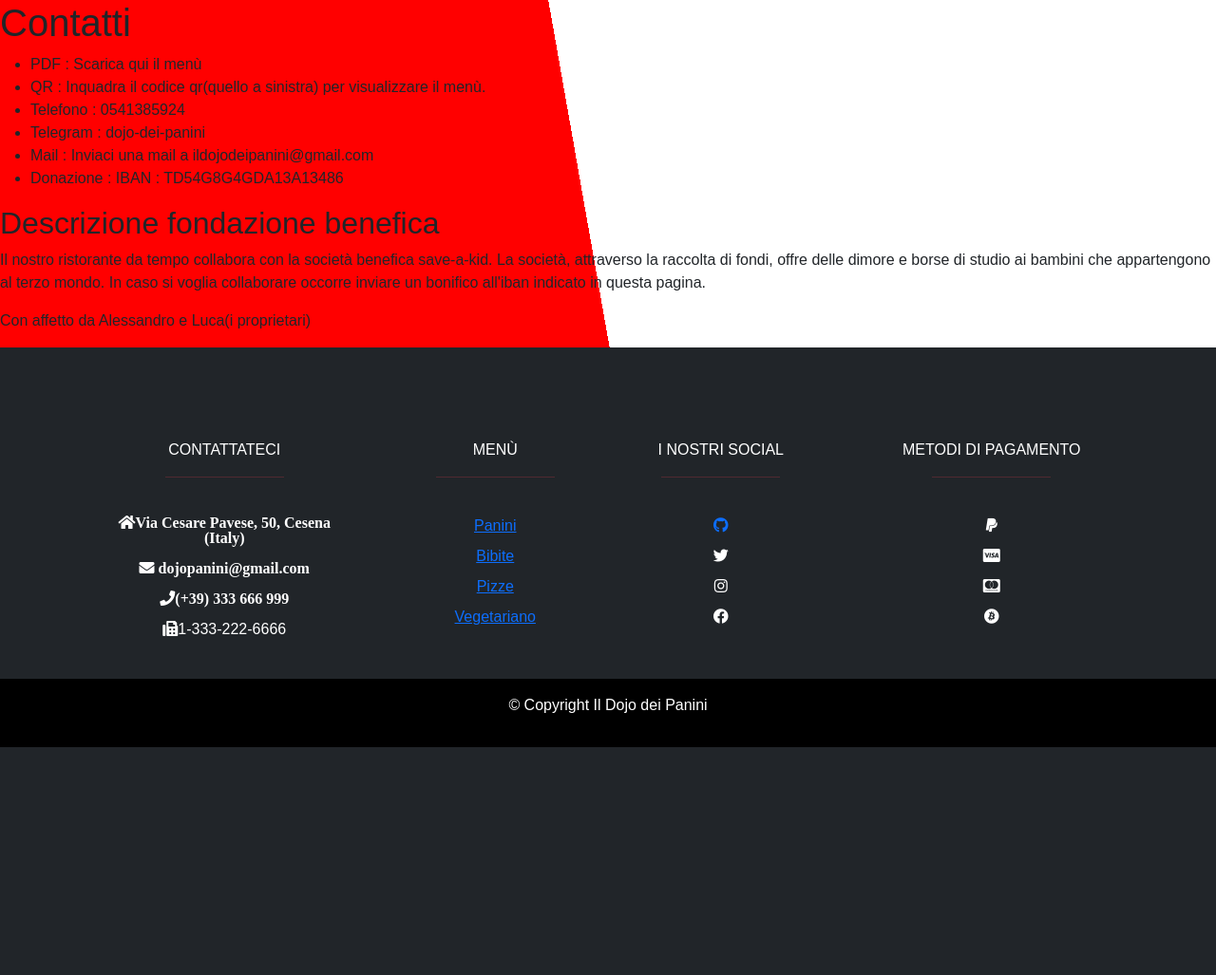
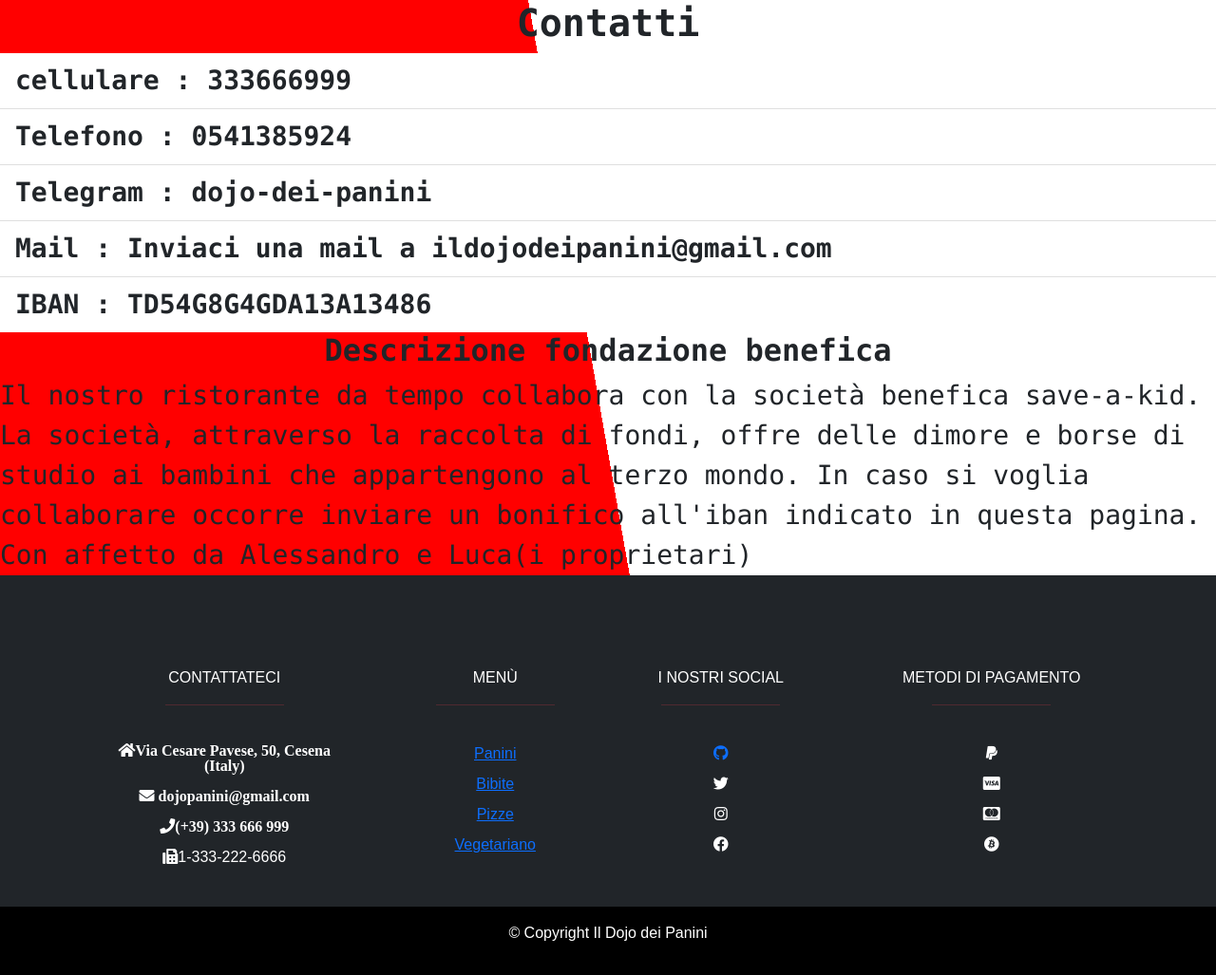
Before and after one commit to Luca-Ale/Il-dojo-dei-panini, a PHP site: page /contatti.php in a window 1280 px wide. Shown: the part 74-1101 px from the top of the page at 95% size. Before the commit the page ends 861 px from the top, so only its background shows below. Run offline with PHP 8.4, Linux system fonts and the light colour scheme; some libraries are stand-ins or nearby versions.

Commit message:
modify contatti

```diff
--- a/php/template/contatti-tmplt.php
+++ b/php/template/contatti-tmplt.php
@@ -1,32 +1,30 @@
             <section>
-                <h1>Contatti</h1>
-                <ul>
-                    <li>
-                        PDF : Scarica qui il menù
+                <h1 class=" font-monospace  fw-bold text-center">Contatti</h1>
+                <ul class="list-group font-monospace fs-3 fw-bold list-group-flush">
+                    <li class="list-group-item">
+                        cellulare : 333666999
                     </li>
-                    <li>
-                        QR : Inquadra il codice qr(quello a sinistra) per visualizzare il menù.
-                    </li>
-                    <li>
+                    <li class="list-group-item">
                         Telefono : 0541385924
                     </li>
-                    <li>
+                    <li class="list-group-item">
                         Telegram : dojo-dei-panini
                     </li>
-                    <li>
+                    <li class="list-group-item">
                         Mail : Inviaci una mail a ildojodeipanini@gmail.com
                     </li>
-                    <li>
-                        Donazione : IBAN : TD54G8G4GDA13A13486
+                    <li class="list-group-item">
+                        IBAN : TD54G8G4GDA13A13486
                     </li>
                 </ul>
             </section>
             <article>
-                <h2>Descrizione fondazione benefica</h2>
-                <p>
+                <h2 class=" font-monospace  fw-bold text-center">Descrizione fondazione benefica</h2>
+                <p class="list-group font-monospace fs-3">
                     Il nostro ristorante da tempo collabora con la società benefica save-a-kid.
                     La società, attraverso la raccolta di fondi, offre delle dimore e borse di studio ai bambini che appartengono al terzo mondo.
                     In caso si voglia collaborare occorre inviare un bonifico all'iban indicato in questa pagina.
                 </p>
-                <p>Con affetto da Alessandro e Luca(i proprietari)</p>
+                <p class="list-group font-monospace fs-3">Con affetto da Alessandro e Luca(i proprietari)</p>
             </article>
+          </section>
```
